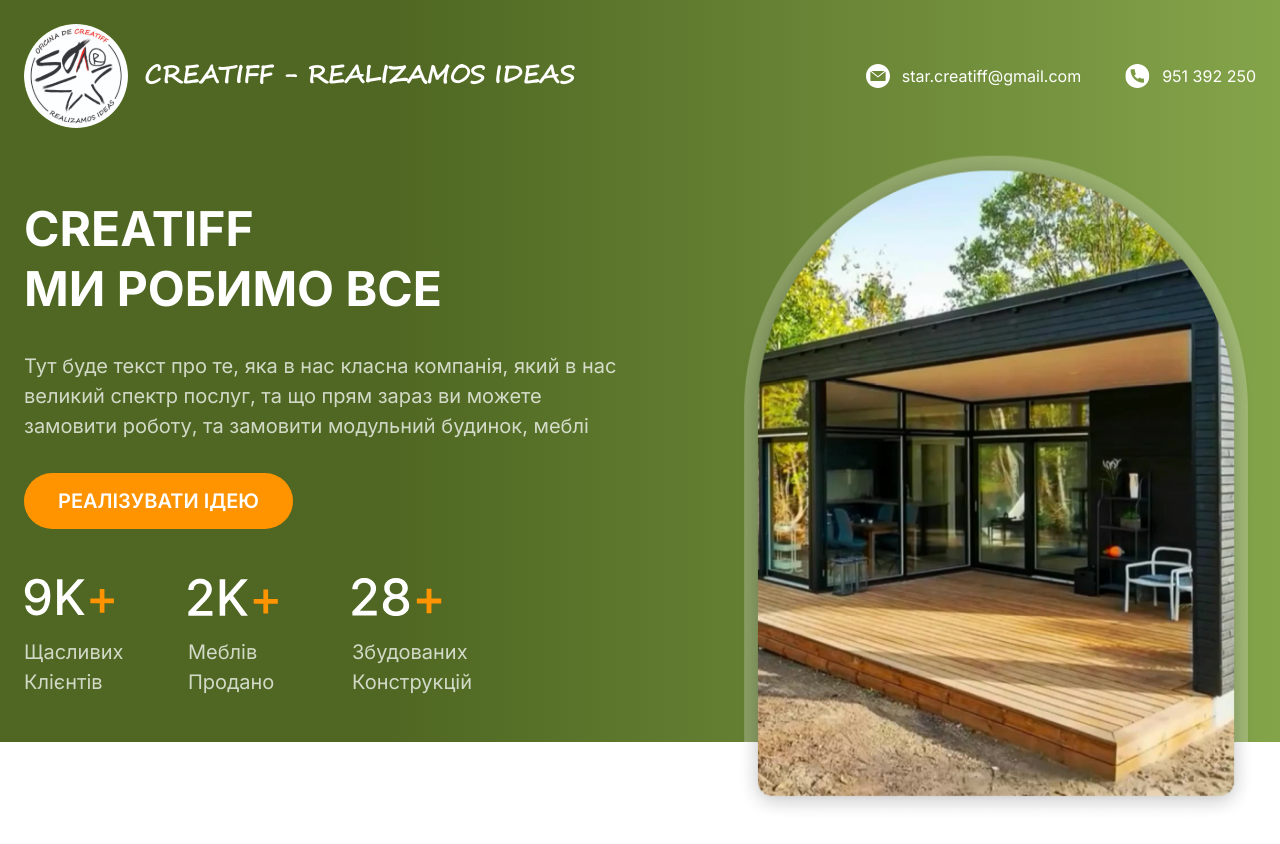
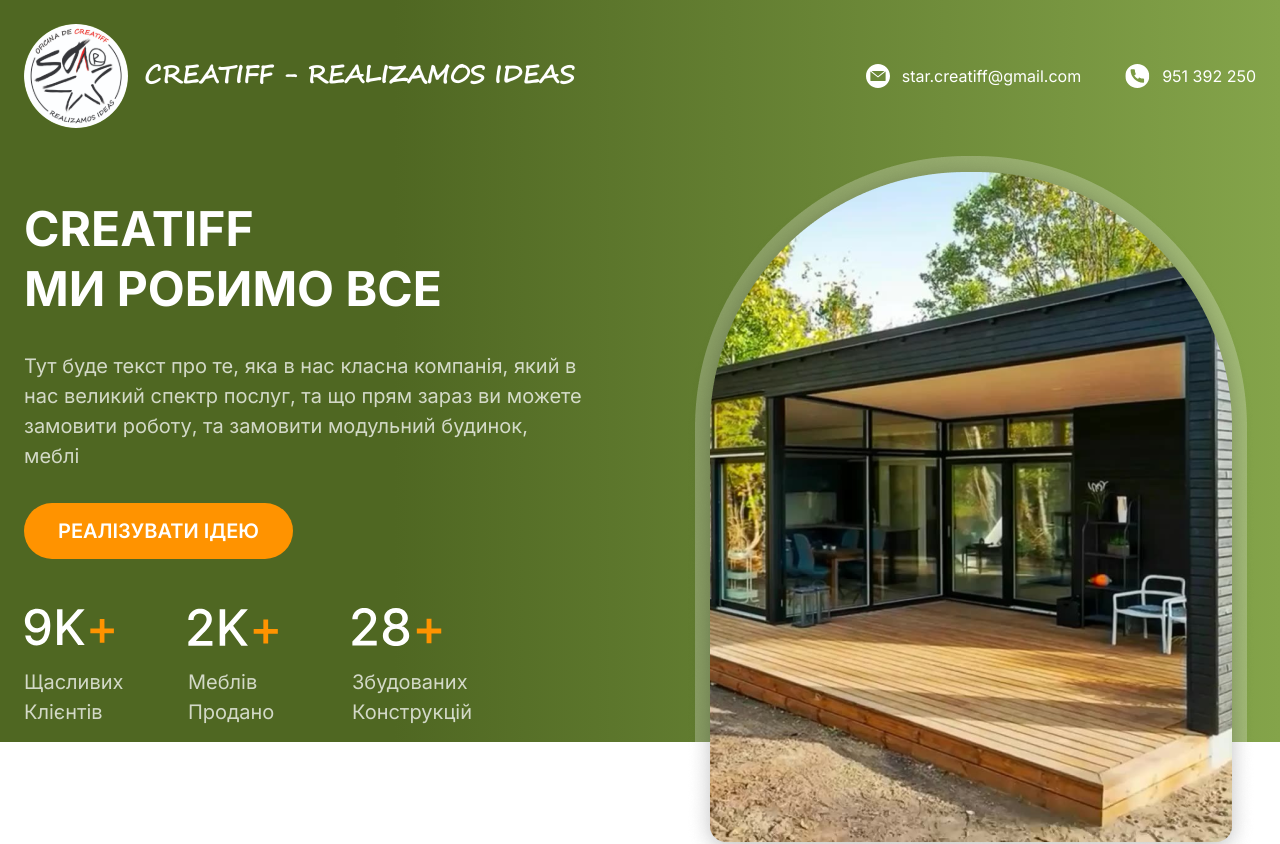
Before and after one commit to ShadePrima/creatiff-app, a React (Create React App) app: page / in a window 1280 px wide. Shown: the top 844 px of the page. Built offline with nearby package versions, Linux system fonts and the light colour scheme.

Commit message:
fix animation header

```diff
--- a/src/components/HeaderContent/HeaderContent.module.scss
+++ b/src/components/HeaderContent/HeaderContent.module.scss
@@ -133,17 +133,6 @@
 }
 
 .contentImg {
-  img {
-    width: 520px;
-    height: 670px;
-    animation: first-slide 10000ms ease-in-out infinite;
-
-    @media (max-width: 425px) {
-      width: 320px;
-      height: 470px;
-    }
-  }
-
   .image {
     animation: slide 10000ms ease-in-out infinite;
   }
@@ -155,13 +144,13 @@
   }
 }
 
-@keyframes first-slide {
+@keyframes slide {
   0% {
-    opacity: 1;
-    transform: translateX(0);
+    opacity: 0;
+    transform: translateX(0%);
   }
 
-  15% {
+  10% {
     opacity: 1;
     transform: translateX(0%);
   }
@@ -178,27 +167,3 @@
     transform: translateX(20%);
   }
 }
-
-@keyframes slide {
-  0% {
-    opacity: 0;
-    transform: translateX(-5%);
-  }
-
-  15% {
-    opacity: 0;
-    transform: translateX(0%);
-  }
-  25% {
-    opacity: 1;
-    transform: translateX(0%);
-  }
-  85% {
-    opacity: 1;
-    transform: translateX(0%);
-  }
-  100% {
-    opacity: 0;
-    transform: translateX(20%);
-  }
-}
--- a/src/components/HeaderContent/index.jsx
+++ b/src/components/HeaderContent/index.jsx
@@ -27,7 +27,7 @@
     const interval = setInterval(() => {
       setShowFirstImage(false)
       setIndex((index + 1) % images.length)
-    }, 10000)
+    }, 95000)
     return () => clearInterval(interval)
   }, [index])
 
@@ -55,15 +55,11 @@
             <Numbers items={numberObj} />
           </div>
           <div className={styles.contentImg}>
-            {showFirstImage ? (
-              <img src={imgBkg} alt='Header Item' />
-            ) : (
-              <img
-                className={styles.image}
-                src={currentImage}
-                alt='Header Item'
-              />
-            )}
+            <img
+              className={styles.image}
+              src={currentImage}
+              alt='Header Item'
+            />
           </div>
         </div>
       </div>
```
